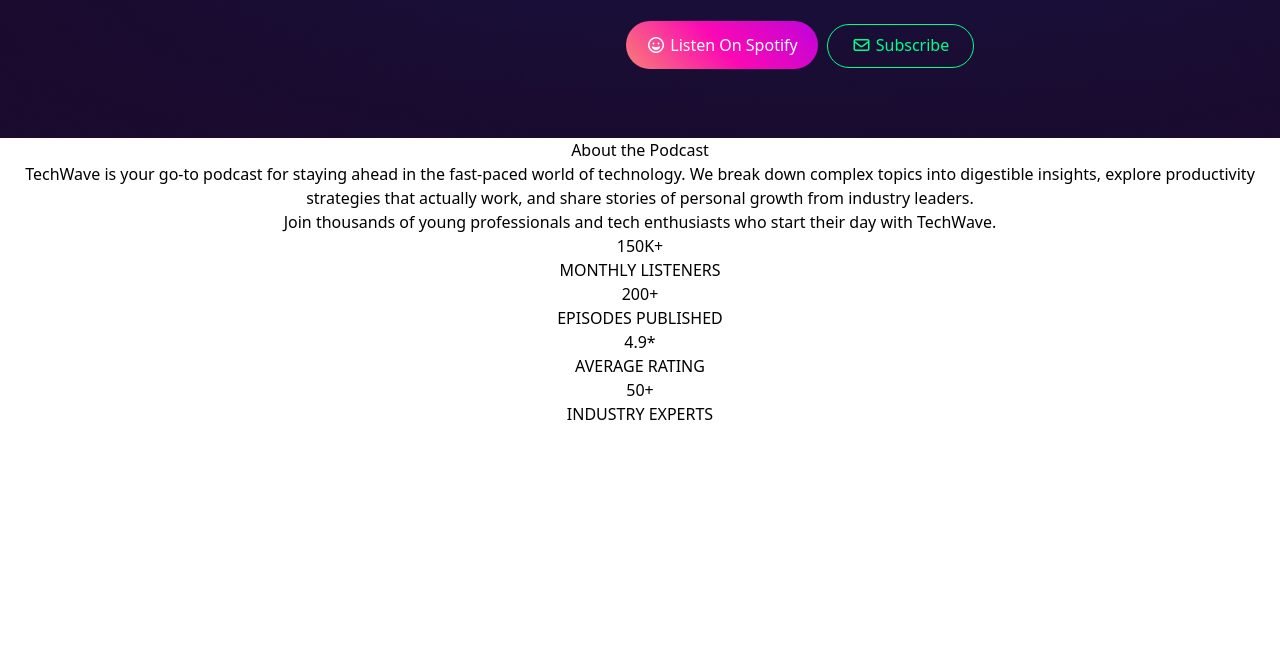
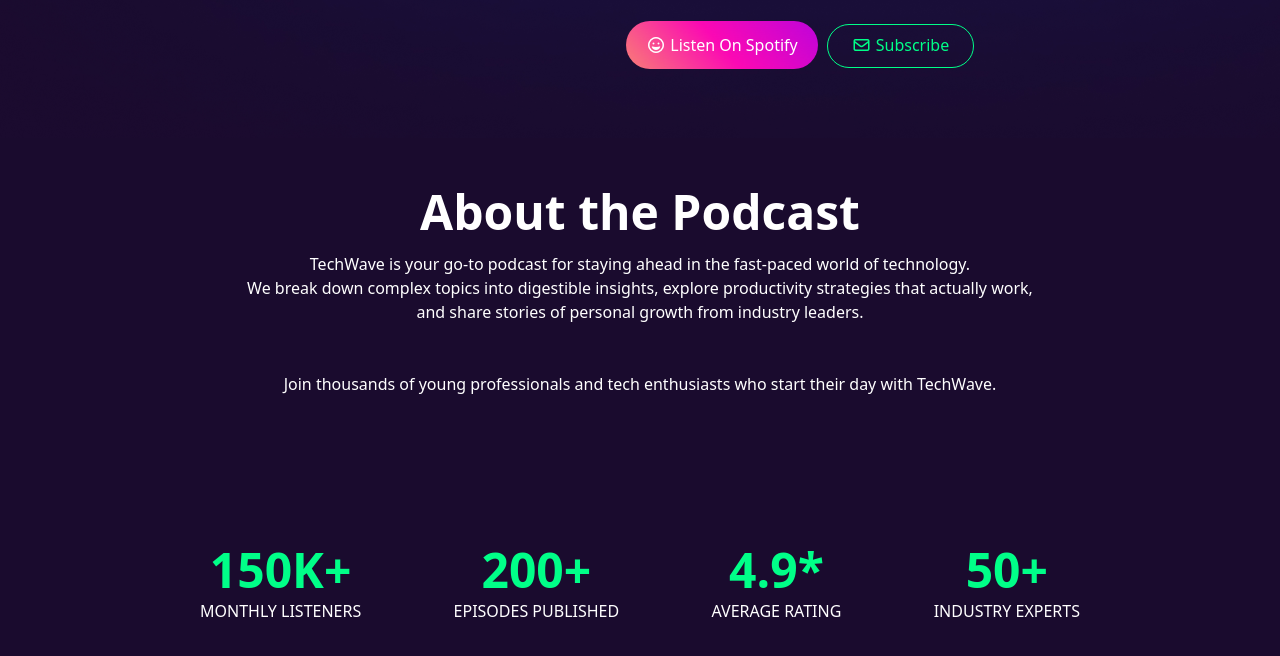
Before and after one commit to marufhasan755449-maker/B13-A02-TechWave, a plain HTML site: page index.html in a window 1280 px wide. Shown: the part 688-1344 px from the top of the page. Before the commit the page ends 1114 px from the top, so only its background shows below. Drawn offline with nearby package versions, Linux system fonts and the light colour scheme.

Commit message:
my name is maruf

```diff
--- a/index.html
+++ b/index.html
@@ -42,29 +42,29 @@
     <section>
         <div class="main-conteinar">
             <div class="main-heading">
-                <h1>About the Podcast</h1>
-                <p>TechWave is your go-to podcast for staying ahead in the fast-paced world of technology.
-We break down complex topics into digestible insights, explore productivity strategies that actually work,
+                <h1 class="text-5xl font-bold text-white mb-[16px]">About the Podcast</h1>
+                <p class="text-base text-white font-normal">TechWave is your go-to podcast for staying ahead in the fast-paced world of technology. <br>
+We break down complex topics into digestible insights, explore productivity strategies that actually work, <br>
 and share stories of personal growth from industry leaders.
-</p>
-             <p>Join thousands of young professionals and tech enthusiasts who start their day with TechWave.</p>
+</p><br><br>
+             <p class="text-base text-white font-normal">Join thousands of young professionals and tech enthusiasts who start their day with TechWave.</p>
             </div>
             <div class="card-rating">
                 <div>
-                    <h1>150K+</h1>
-                    <p>MONTHLY LISTENERS</p>
+                    <h1 class="text-5xl font-bold mb-[5px]">150K+</h1>
+                    <p class="text-white text-base font-normal">MONTHLY LISTENERS</p>
                 </div>
                 <div>
-                    <h1>200+</h1>
-                    <p>EPISODES PUBLISHED</p>
+                    <h1 class="text-5xl font-bold mb-[5px]">200+</h1>
+                    <p class="text-white text-base font-normal">EPISODES PUBLISHED</p>
                 </div>
                 <div>
-                    <h1>4.9*</h1>
-                    <p>AVERAGE RATING</p>
+                    <h1 class="text-5xl font-bold mb-[5px]">4.9*</h1>
+                    <p class="text-white text-base font-normal">AVERAGE RATING</p>
                 </div>
                 <div>
-                    <h1>50+</h1>
-                    <p>INDUSTRY EXPERTS</p>
+                    <h1 class="text-5xl font-bold mb-[5px]">50+</h1>
+                    <p class="text-white text-base font-normal">INDUSTRY EXPERTS</p>
                 </div>
             </div>
         </div>
--- a/styles/styles.css
+++ b/styles/styles.css
@@ -60,6 +60,17 @@
     margin-left: 5px;
 }
 .main-conteinar{
+    background-color: #1A0B2E;
     text-align: center;
     justify-content: center;
+    padding:50px 200px;
 }
+.card-rating{
+    display: flex;
+    justify-content: space-between;
+    margin-top: 150px;
+}
+.card-rating h1{
+    color: #00FF88;
+
+}
```
